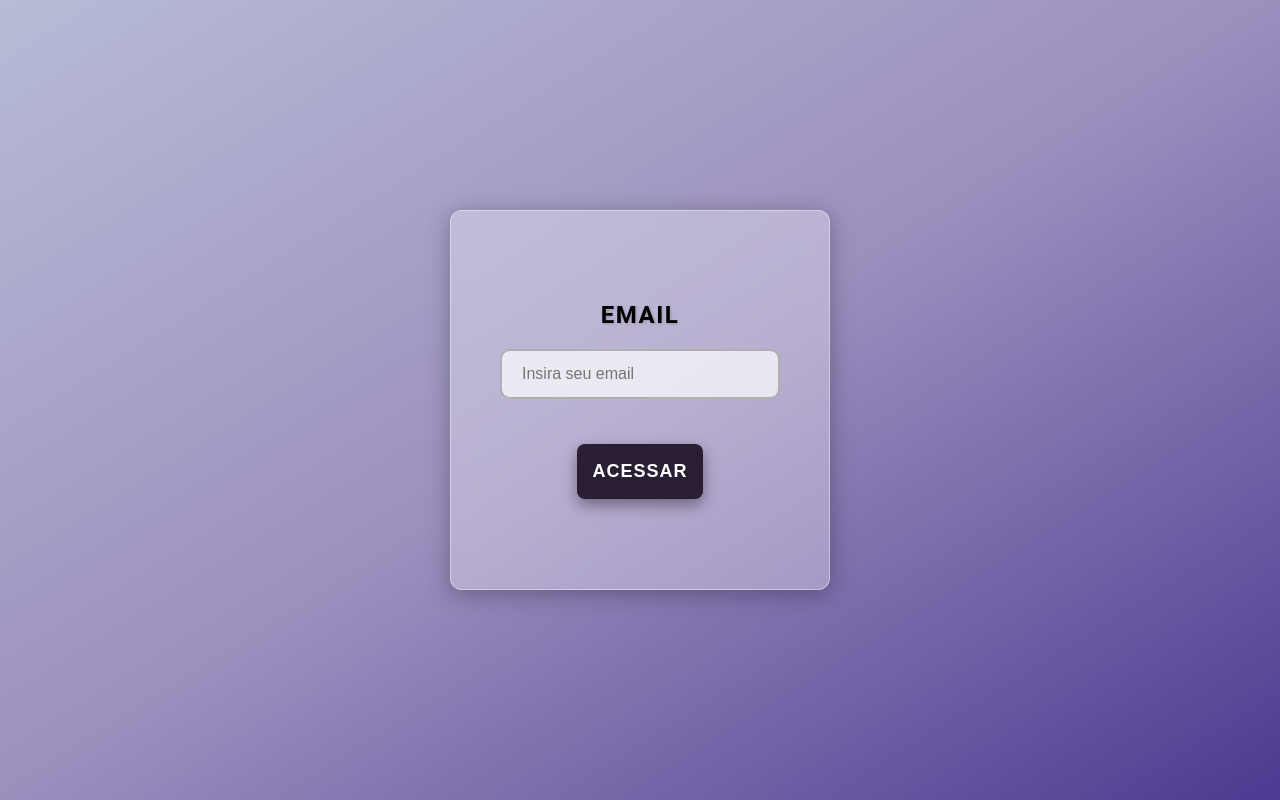
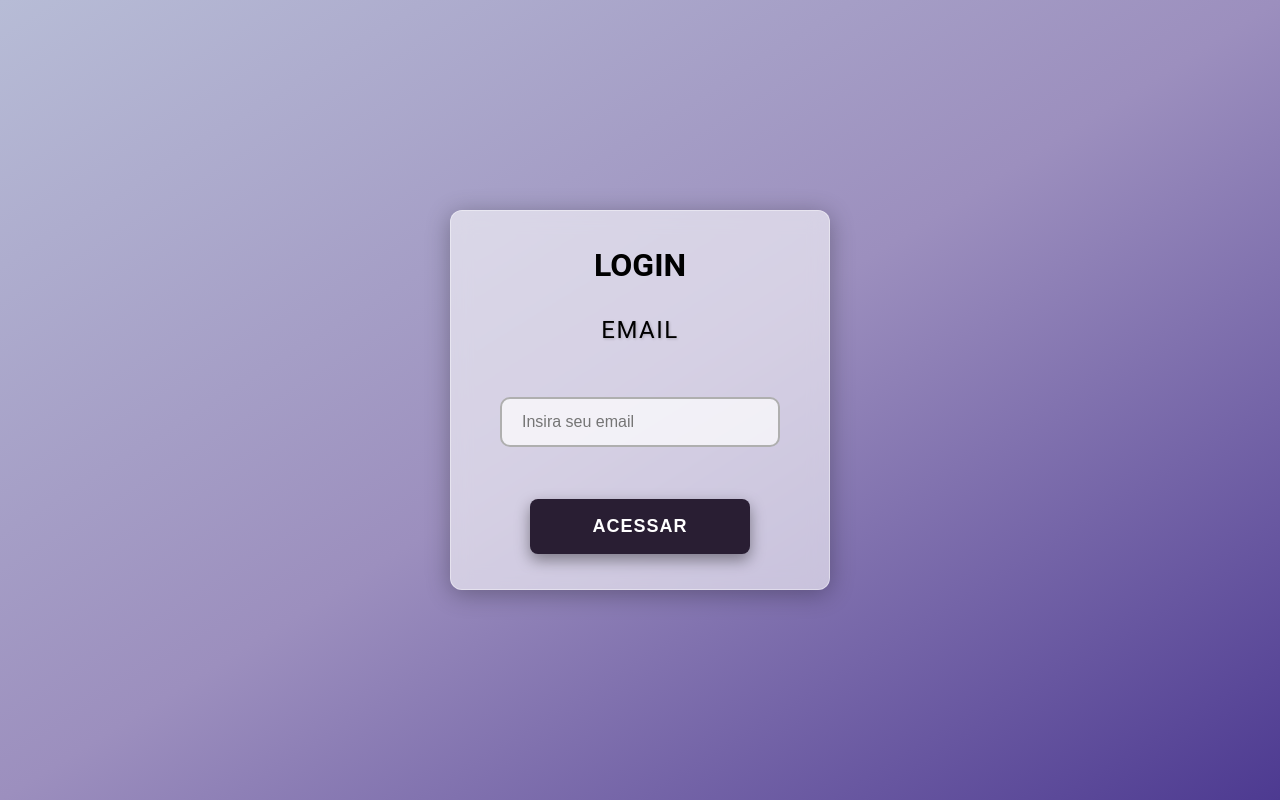
Before and after one commit to dGroto/taskBoard, a plain HTML site: page index.html in a window 1280 px wide. Drawn offline with Linux system fonts and the light colour scheme.

Commit message:
alteracao no login

```diff
--- a/index.html
+++ b/index.html
@@ -10,16 +10,15 @@
 
   <body>
     <div class="quadroEmail">
-      <h2 class="tituloEmail">EMAIL</h2>
-      <div id="mensagemError">Email invalido ou não encontrado</div>
+      <h1>LOGIN</h1>
+      <p class="tituloEmail">EMAIL</p>
       <input
         type="email"
         id="email"
         name="email"
         placeholder="Insira seu email"
       />
-
-      <a>
+      <div id="mensagemError">Email invalido ou não encontrado</div>
         <button id="botaoAcessar">
           <span class="fas fa-sign-in-alt"> ACESSAR </span>
         </button>
--- a/scriptBoard.js
+++ b/scriptBoard.js
@@ -107,7 +107,7 @@ async function taskColumn(columnId) {
             console.log(infoTask);
             const taskJson = await infoTask.json()
             console.log(infoTask);
-            creatTask(taskJson,divTask)
+            await creatTask(taskJson,divTask)
         }else {
             console.error("Erro ao carregar colunas:", infoTask.status);
         }
--- a/styles/style.css
+++ b/styles/style.css
@@ -23,10 +23,10 @@ body {
     border-radius: 12px; /*BORDAS ARREDONDADAS*/
     width: 380px; /*LARGURA*/
     height: 380px; /*ALTURA IGUAL À LARGURA*/
-    background-color: rgba(255, 255, 255, 0.3); /*FUNDO TRANSPARENTE*/
+    background-color: rgba(255, 255, 255, 0.58); /*FUNDO TRANSPARENTE*/
     display: flex; /*LAYOUT FLEXÍVEL*/
     align-items: center; /*ALINHA OS ITENS AO CENTRO VERTICALMENTE*/
-    justify-content: center; /*ALINHA OS ITENS AO CENTRO HORIZONTALMENTE*/
+    justify-content:space-between; /*ALINHA OS ITENS AO CENTRO HORIZONTALMENTE*/
     flex-direction: column; /*ORGANIZA OS ITENS EM UMA COLUNA*/
     box-shadow: 0 4px 25px rgba(0, 0, 0, 0.3); /*SOMBRA SUAVE*/
     padding: 35px; /*ESPAÇAMENTO INTERNO*/
@@ -37,7 +37,7 @@ body {
 /*TÍTULO*/
 .tituloEmail {
     font-size: 24px; /*TAMANHO DA FONTE*/
-    font-weight: bold; /*NEGRITO NO TEXTO*/
+    font-weight: 400; /*NEGRITO NO TEXTO*/
     color: black; /*COR PARA O TEXTO*/
     margin-bottom: 20px; /*MARGEM INFERIOR PARA ESPAÇAMENTO*/
     text-align: center; /*ALINHA O TEXTO NO CENTRO*/
@@ -50,10 +50,9 @@ body {
 #mensagemError {
     display: none;
     color: red; /*COR PARA O TEXTO*/
-    font-size: 14px; /*TAMANHO DA FONTE*/
-    margin-top: 10px;
+    font-size: 18px; /*TAMANHO DA FONTE*/
     text-align: center; /*ALINHA O TEXTO NO CENTRO*/
-    font-weight: 500;
+    font-weight: 500 ;
 }
 
 /*CAMPO DE EMAIL*/
@@ -92,7 +91,6 @@ body {
     box-shadow: 0 6px 15px rgba(0, 0, 0, 0.4);
     transition: background-color 0.3s ease, transform 0.2s ease, box-shadow 0.3s ease;
     text-align: center;
-    margin-top: 25px;
     letter-spacing: 1px;
     padding: 0 15px;
 }
```
